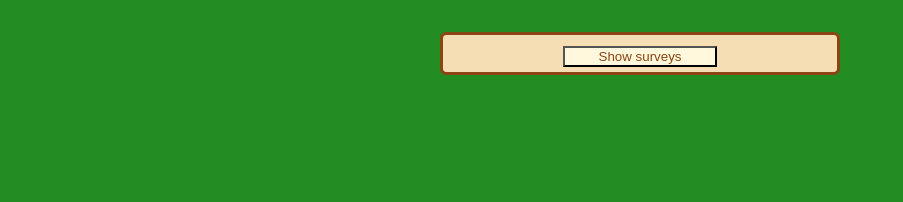
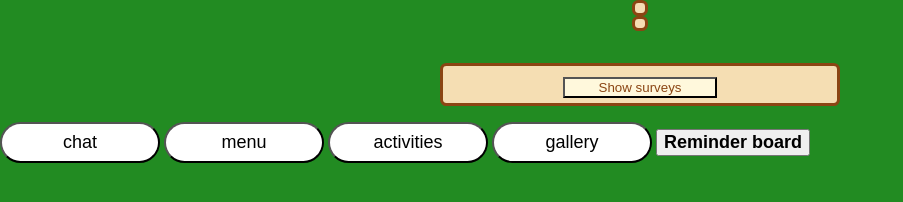
Before and after one commit to Ofek-Bitton/CoorDial, a plain HTML site: page group-view/group-view.html in a window 1280 px wide. Shown: the whole page, without its empty margins (0-903 px from the left). Drawn offline with Linux system fonts and the light colour scheme.

Commit message:
third meeting 3

```diff
--- a/create-group/create-group.js
+++ b/create-group/create-group.js
@@ -66,9 +66,10 @@ function createGroupElement(name, date) {
 
   // Function to open the group entry in a new window
   const openGroupEntry = () => {
-    const groupInfo = `Group Name: ${name}<br>Group Date: ${date}`;
+    // const groupInfo = `Group Name: ${name}<br>Group Date: ${date}`;
+    const groupInfo = { name: name, date: date };
     window.location.replace("../group-view/group-view.html");
-    sessionStorage.setItem("groupInfo",groupInfo);
+    sessionStorage.setItem("groupInfo", JSON.stringify(groupInfo));
   };
 
   // Add the event listener to the "Remove" button
--- a/group-view/group-view.css
+++ b/group-view/group-view.css
@@ -1,10 +1,10 @@
 body {
-	display: flex;
 	position: relative;
 	height: auto;
 	min-height: 100%;
 }
-.main-group-panel {
+
+.survey-group-panel {
 	border-style: solid;
 	border-width: 0.2rem;
 	border-radius: 0.4rem;
@@ -21,14 +21,40 @@ body {
 	margin: auto;
 	margin-top: 2rem;
 }
-.group-info {
+
+/* .group-info {
+	padding: 0.3rem;
+	border-style: solid;
+	border-width: 0.2rem;
+	border-radius: 0.4rem;
+	color: var(--main-color);
 	background-color: var(--content-color);
 	color: var(--main-color);
 	width: fit-content;
 	text-align: center;
 	margin: auto;
+} */
+
+.group-info * {
+	background-color: var(--content-color);
+	color: var(--main-color);
 }
-.show-surveys{
+
+.group-info-name,
+.group-info-date {
+	padding: 0.3rem;
+	border-style: solid;
+	border-width: 0.2rem;
+	border-radius: 0.4rem;
+	background-color: var(--content-color);
+	color: var(--main-color);
+	width: fit-content;
+	text-align: center;
+	margin: auto;
+
+}
+
+.show-surveys {
 	margin: auto;
 	margin-top: 0.4rem;
 	position: relative;
@@ -36,8 +62,9 @@ body {
 	color: var(--main-color);
 	background-color: var(--content-color-alt);
 }
+
 .create-survey-btn {
-	display:none;
+	display: none;
 	margin: auto;
 	margin-top: 0.4rem;
 	position: relative;
@@ -45,6 +72,7 @@ body {
 	color: var(--main-color);
 	background-color: var(--content-color-alt);
 }
+
 .create-survey {
 	color: var(--main-color);
 	border: solid;
@@ -64,48 +92,59 @@ body {
 	margin-top: 0.2rem;
 	margin-bottom: 1rem;
 }
+
 .create-survey-answer {
 	display: flex;
 	margin-top: 0.5rem;
 }
+
 .create-survey-answer input {
 	flex: 1;
 }
+
 .create-survey input {
 	color: var(--main-color);
 	background-color: var(--content-color-alt);
 }
+
 .create-survey-question {
 	color: var(--main-color);
 }
+
 .create-survey-answer-remove {
 	margin-right: 0.5rem;
 	background-color: var(--content-color-alt);
 	color: var(--main-color);
 }
+
 .create-survey-answer-add {
 	background-color: var(--content-color-alt);
 	color: var(--main-color);
 }
+
 .create-survey-post {
 	margin-top: 0.2rem;
 	background-color: var(--content-color-alt);
 	color: var(--main-color);
 }
+
 .create-survey-cancel {
 	margin-top: 0.2rem;
 	background-color: var(--content-color-alt);
 	color: var(--main-color);
 }
+
 .survey-list {
 	display: none;
 	padding: 0;
 }
+
 .survey-question {
 	color: var(--main-color);
 	text-align: center;
 	font-size: larger;
 }
+
 .survey {
 	color: var(--main-color);
 	border: solid;
@@ -119,24 +158,54 @@ body {
 	width: fit-content;
 	background-color: var(--content-color);
 }
+
 .survey-answer label {
 	color: var(--main-color);
 }
+
 .survey-answer {
 	margin-right: 1rem;
 }
+
 .survey-answer-container {
 	display: flex;
 	justify-content: space-between;
 }
+
 .survey-answer-list {
 	padding: 0;
 }
+
 .survey-answer-stats progress {
 	width: 10rem;
 	color: var(--main-color);
 }
+
 .survey-answer-stats label {
 	width: 10rem;
 	color: var(--main-color);
 }
+
+.chat, .menu, .activities, .gallery {
+	color: black;
+	background-color: white;
+	width: 10rem;
+	text-align: center;
+	margin: auto;
+	border-radius: 10rem;
+	padding: 0.5rem;
+	font-size: large;
+	margin-top: 1rem;
+	 margin-bottom: 1rem;
+}
+
+.reminder-board {
+	text-align: center;
+	margin: auto;
+}
+
+.reminder-board b {
+	color: black;
+	text-align: center;
+	font-size: large;
+}
--- a/group-view/group-view.html
+++ b/group-view/group-view.html
@@ -12,9 +12,14 @@
 
 <body>
     <div class="main-group-panel">
+        <div class="group-info">
+            <div class="group-info-name"></div>
+            <div class="group-info-date"></div>
+        </div>
         <!-- group-info div without content (empty) -->
-        <div class="group-info"></div>
+
         <!-- Add Survey button inside the "group-info" div -->
+        <div class="survey-group-panel">
             <button class="show-surveys">Show surveys</button>
             <button class="create-survey-btn">Open Survey</button>
             <div class="create-survey">
@@ -31,6 +36,13 @@
             <ul class="survey-list">
             </ul>
         </div>
+        <button class="chat"> chat   </button>
+        <button class="menu"> menu   </button>
+        <button class="activities"> activities   </button>
+        <button class="gallery"> gallery   </button>
+        <button class="reminder-board"> <b>Reminder board</b> </button>
+
+    </div>
     <script src="surveys.js"></script>
 </body>
 
--- a/group-view/surveys.js
+++ b/group-view/surveys.js
@@ -1,4 +1,3 @@
-const groupInfo = document.querySelector(".group-info");
 const surveyBtn = document.querySelector(".create-survey-btn");
 const survey = document.querySelector(".create-survey");
 const showSurveysBtn = document.querySelector(".show-surveys")
@@ -17,8 +16,17 @@ surveyPost.addEventListener("click", postSurvey);
 surveyAnswerAdd.addEventListener("click", addAnswer);
 surveyCancel.addEventListener("click", cancelSurvey);
 
-groupInfo.innerHTML = sessionStorage.getItem("groupInfo");
+setGroupInfo();
 
+function setGroupInfo() {
+	const groupName = document.querySelector(".group-info-name");
+	const groupDate = document.querySelector(".group-info-date");
+
+	const groupInfoData = JSON.parse(sessionStorage.getItem("groupInfo"));
+	groupName.innerHTML = `${groupInfoData.name}`;
+	groupDate.innerHTML = `date: ${groupInfoData.date}`;
+
+}
 function showSurveys(event) {
 	surveyBtn.style.display = "block";
 	surveyList.style.display = "block";
```
Also changed, not shown: index.html (+1 -0 lines). Lines whose indentation alone changed are shown as unchanged.
